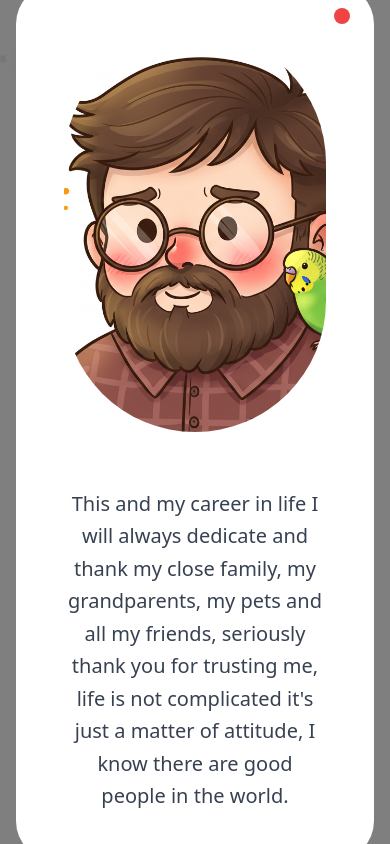
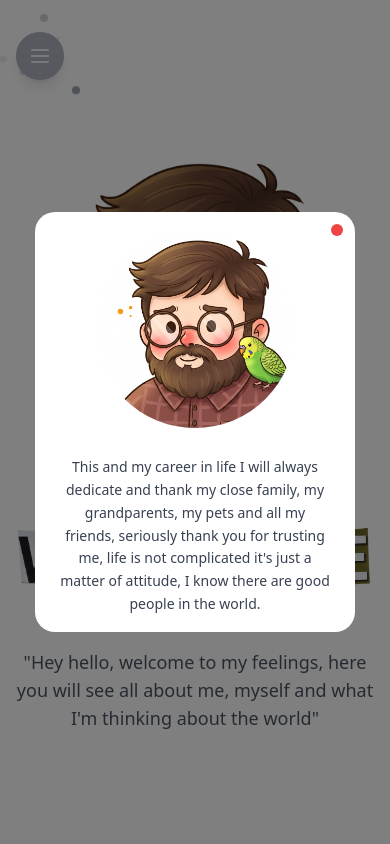
Before and after one commit to EdgarAnt/EdgarAnt.github.io, a React (Vite) app: page / in a window 390 px wide. Both pictures are taken after a click on the picture 195 px from the left and 294 px from the top of the page. Shown: the top 844 px of the page. Built offline with nearby package versions, Linux system fonts and the light colour scheme.

Commit message:
Fix: Pop Up Me Responsive

```diff
--- a/src/pages/Welcome.jsx
+++ b/src/pages/Welcome.jsx
@@ -42,12 +42,12 @@ const Welcome = () => {
                     onClick={() => setShowImageQuote(false)}
                 >
                     <div
-                        className="bg-white rounded-[40px] p-12 max-w-4xl w-full modal-animation relative"
+                        className="bg-white rounded-[20px] sm:rounded-[40px] p-4 sm:p-12 max-w-xs sm:max-w-4xl w-full modal-animation relative max-h-[90vh] overflow-y-auto lg:overflow-visible lg:max-h-none"
                         onClick={e => e.stopPropagation()}
                     >
                         <button
                             onClick={() => setShowImageQuote(false)}
-                            className="absolute top-6 right-6 w-4 h-4 bg-red-500 rounded-full hover:bg-red-600 transition-colors duration-200 flex items-center justify-center"
+                            className="absolute top-3 right-3 sm:top-6 sm:right-6 w-3 h-3 sm:w-4 sm:h-4 bg-red-500 rounded-full hover:bg-red-600 transition-colors duration-200 flex items-center justify-center"
                             aria-label="Cerrar"
                         >
                             <span className="sr-only">Cerrar</span>
@@ -57,9 +57,9 @@ const Welcome = () => {
                             <img
                                 src={IMAGES.ME}
                                 alt="Welcome"
-                                className="w-[400px] h-[400px] rounded-full object-cover mb-8"
+                                className="w-[200px] h-[200px] sm:w-[400px] sm:h-[400px] rounded-full object-cover mb-4 sm:mb-8"
                             />
-                            <p className="text-gray-700 text-center mt-6 text-xl max-w-2xl leading-relaxed">
+                            <p className="text-gray-700 text-center mt-3 sm:mt-6 text-sm sm:text-xl max-w-full sm:max-w-2xl leading-relaxed px-2 sm:px-0">
                                 {spanishQuote}
                             </p>
                         </div>
```
